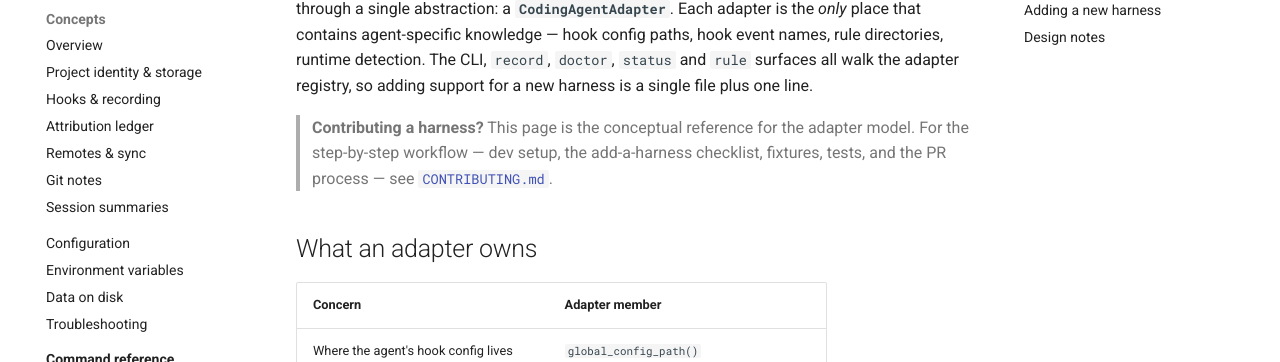
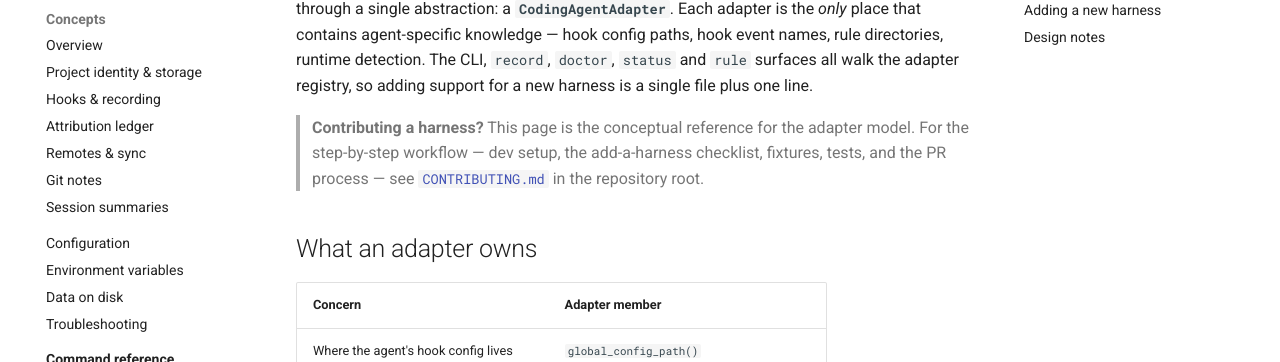
Before and after one commit to ujjalsharma100/agent-trace-cli, an MkDocs documentation site: the page built from docs/concepts/harnesses.md, in a window 1280 px wide and 900 px high. Shown: the part 209-571 px from the top of the window. Built offline with MkDocs 1.6.1 and Material for MkDocs 9.7.7, drawn with Linux system fonts in a browser that asks for light colours; comment, search, counter and statistics services are not loaded.

Commit message:
minor change in docs

```diff
--- a/docs/concepts/harnesses.md
+++ b/docs/concepts/harnesses.md
@@ -11,7 +11,7 @@
 > **Contributing a harness?** This page is the conceptual reference for the
 > adapter model. For the step-by-step workflow — dev setup, the add-a-harness
 > checklist, fixtures, tests, and the PR process — see
-> [`CONTRIBUTING.md`](../../CONTRIBUTING.md).
+> [`CONTRIBUTING.md`](https://github.com/ujjalsharma100/agent-trace-cli/blob/main/CONTRIBUTING.md) in the repository root.
 
 ## What an adapter owns
 
```
